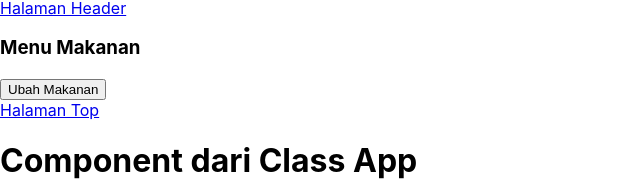
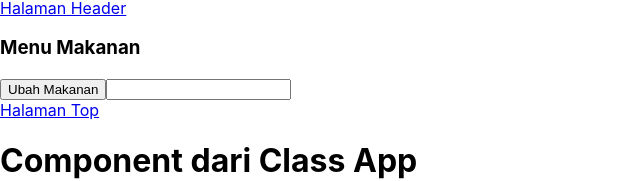
Before and after one commit to Hikmaalakbaar/hello-react, a React (Create React App) app: page / in a window 1280 px wide. Shown: the part 185-366 px from the top of the page, without its empty margins (0-640 px from the left). Built offline with nearby package versions, Linux system fonts and the light colour scheme.

Commit message:
Materi 27: Handle Event onChange

```diff
--- a/src/Main.js
+++ b/src/Main.js
@@ -8,6 +8,7 @@ class Main extends Component{
             title2: 'Menu Minuman',
         }
         this.rubahData = this.rubahData.bind(this);
+        this.handleChange = this.handleChange.bind(this);
     }
     rubahData(){
         this.setState((state, props) => {
@@ -17,11 +18,15 @@ class Main extends Component{
             };
         });
     }
+    handleChange(){
+        console.log('Data diubah');
+    }
     render(){
         return(
             <div>
                 <h3>{this.state.title}</h3>
                 <button onClick={this.rubahData}>Ubah Makanan</button>
+                <input type="text" onChange={this.handleChange}/>
             </div>
         );
     };
```
